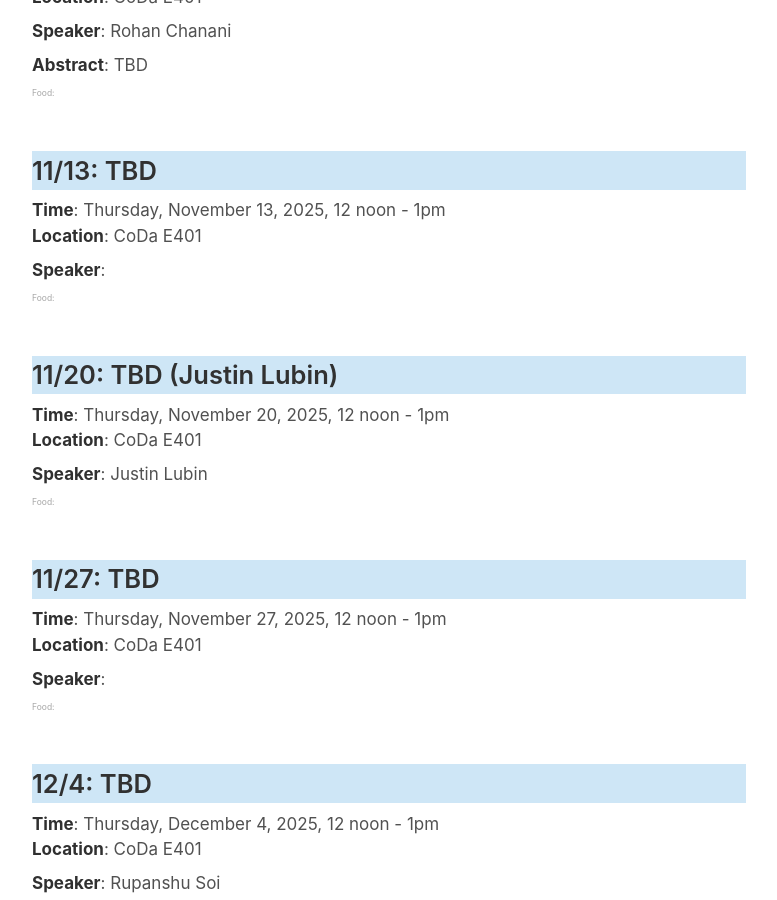
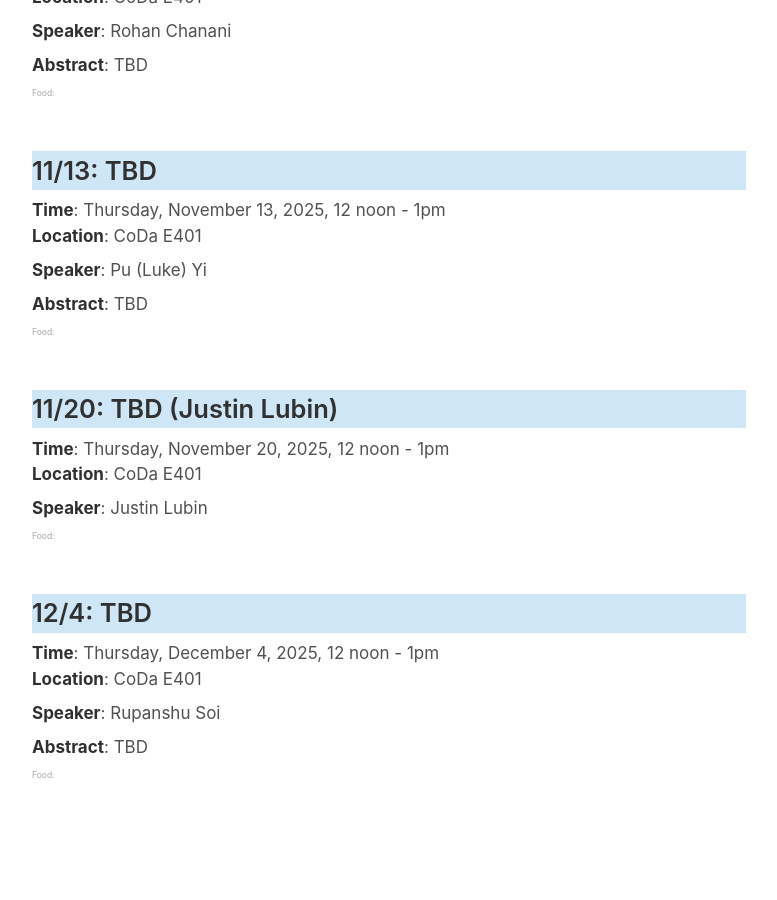
Before and after one commit to software-research-lunch/software-research-lunch.github.io, a Jekyll site: the page built from index.html, in a window 1280 px wide and 900 px high, scrolled down 2745 px. Shown: the whole window, without its empty margins (251-1028 px from the left). Built offline with Jekyll 4.4.1, drawn with Linux system fonts in a browser that asks for light colours.

Commit message:
_data: add luke

```diff
--- a/_data/schedule.yml
+++ b/_data/schedule.yml
@@ -107,19 +107,14 @@ to 7878.03× and 439.38× respectively. For larger benchmarks
       speaker: "Rohan Chanani"
       bio: "TBD"
     - date: "2025-11-13"
-      abstract: ""
-      title: ""
-      speaker: ""
-      bio: ""
+      abstract: "TBD"
+      title: "TBD"
+      speaker: "Pu (Luke) Yi"
+      bio: "TBD"
     - date: "2025-11-20"
       abstract: ""
       title: ""
       speaker: "Justin Lubin"
-      bio: ""
-    - date: "2025-11-27"
-      abstract: ""
-      title: ""
-      speaker: ""
       bio: ""
     - date: "2025-12-4"
       abstract: "TBD"
```
